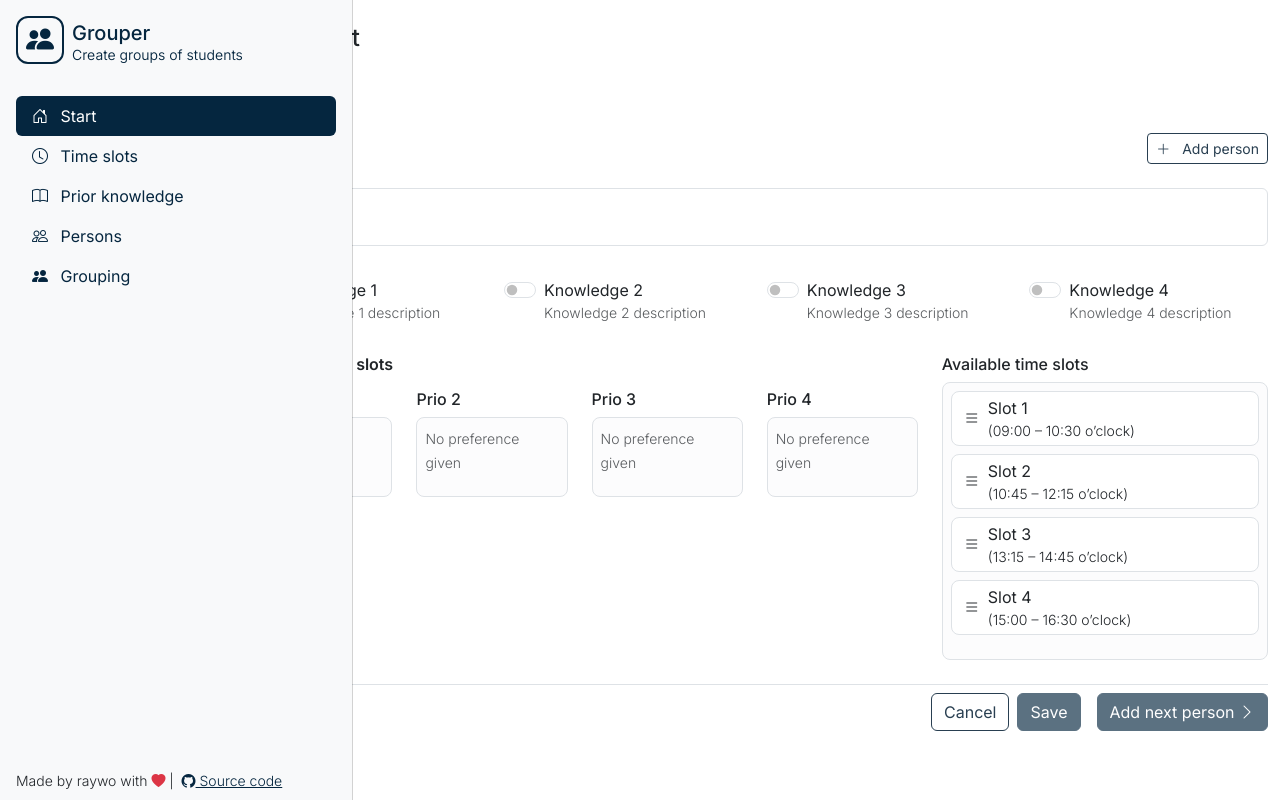
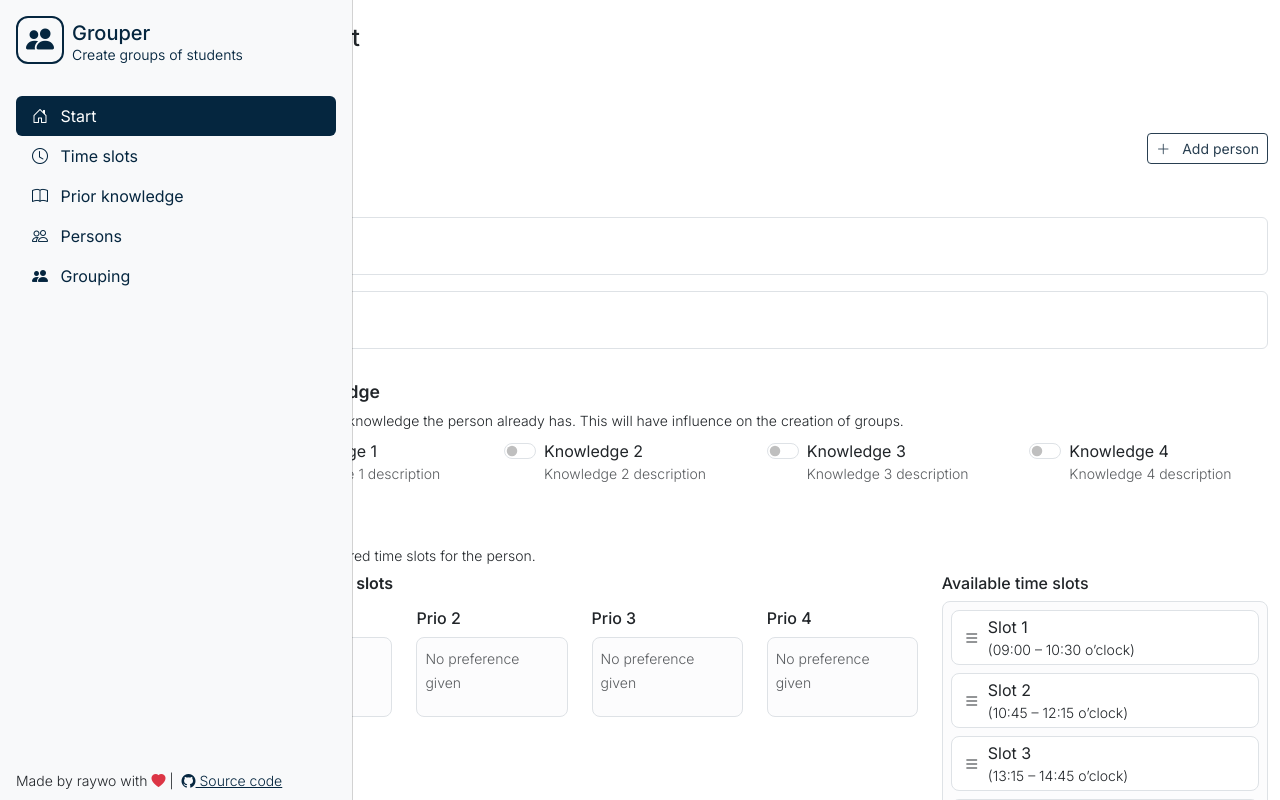
Before and after one commit to raywo-personal/teamify, an Angular app: page /start in a window 1280 px wide. Shown: the top 800 px of the page. Built offline with nearby package versions, Linux system fonts and the light colour scheme.

Commit message:
[WIP] Redesign person edit
Improve person edit.

```diff
--- a/src/app/persons/components/person-edit/person-edit.component.html
+++ b/src/app/persons/components/person-edit/person-edit.component.html
@@ -1,5 +1,6 @@
-<form (ngSubmit)="onSubmit()" #form="ngForm">
-  <div class="row mb-3">
+<form (ngSubmit)="onSubmit()" class="person-form" #form="ngForm">
+  <h3>Person</h3>
+  <div class="row">
     <div class="col">
       <div class="form-floating mb-3">
         <input
@@ -21,6 +22,31 @@
   </div>
 
   <div class="row mb-3">
+    <div class="col">
+      <div class="form-floating mb-3">
+        <input
+          type="text"
+          class="form-control"
+          id="info"
+          name="info"
+          [(ngModel)]="info"
+          minlength="2"
+          maxlength="150"
+        >
+        <label for="info">Information</label>
+        <div class="invalid-feedback">
+          Please enter information (2-150 characters).
+        </div>
+      </div>
+    </div>
+  </div>
+
+  <div class="row mb-3">
+    <h3>Prior knowledge</h3>
+    <small class="mb-2">
+      State what prior knowledge the person already has. This will have
+      influence on the creation of groups.
+    </small>
     @for (k of knowledge; track k.knowledge.id) {
       <div class="col">
         <div class="form-check form-switch mb-3">
@@ -45,11 +71,14 @@
               class="form-control"
               id="knowledge-remark-{{$index}}"
               name="knowledge-remark-{{$index}}"
-              required
               minlength="2"
-              maxlength="50"
+              maxlength="160"
+              [(ngModel)]="knowledge[$index].remark"
             >
             <label for="knowledge-remark-{{$index}}">Remark</label>
+            <div class="invalid-feedback">
+              Please enter a remark (2-160 characters).
+            </div>
           </div>
         }
       </div>
@@ -57,6 +86,10 @@
   </div>
 
   <div class="row mb-4" cdkDropListGroup>
+    <h3>Time slots</h3>
+    <small class="mb-2">
+      Select the preferred time slots for the person.
+    </small>
     <div class="col-8 slot-target">
       <h4 class="h6">Preferred time slots</h4>
 
--- a/src/app/persons/components/person-edit/person-edit.component.ts
+++ b/src/app/persons/components/person-edit/person-edit.component.ts
@@ -8,16 +8,20 @@ import {TimeSlotService} from '../../../timeslots/services/time-slot.service';
 import {PersonService} from '../../services/person.service';
 import {TimeSlotViewComponent} from '../../../timeslots/components/time-slot-view/time-slot-view.component';
 import {CdkDrag, CdkDragDrop, CdkDragPlaceholder, CdkDropList, CdkDropListGroup, moveItemInArray, transferArrayItem} from '@angular/cdk/drag-drop';
+import {createPersonKnowledge, PersonKnowledge} from '../../models/person-knowledge.model';
+import {createPersonTimeSlot, PersonTimeSlot} from '../../models/person-timeslot.model';
 
 
 interface PriorKnowledgeSelection {
-  knowledge: PriorKnowledge
+  knowledge: PriorKnowledge;
+  remark: string;
   selected: boolean;
 }
 
 
 interface TimeSlotSelection {
-  slot: TimeSlot
+  slot: TimeSlot;
+  priority: number;
   selected: boolean;
 }
 
@@ -47,10 +51,13 @@ export class PersonEditComponent implements OnInit {
   public cancelled = output();
 
   protected name: string = "";
+  protected info: string = "";
+
   protected knowledge: PriorKnowledgeSelection[] = [];
-  protected slots: TimeSlotSelection[] = [];
   protected knowledgeSource: PriorKnowledge[] = [];
   protected priorKnowledge: PriorKnowledge[] = [];
+
+  protected slots: TimeSlotSelection[] = [];
   protected timeSlots: TimeSlot[][] = [];
   protected timeSlotsSource: TimeSlot[] = [];
   // protected priorKnowledge$ = this.knowledgeService.knowledgeList$;
@@ -66,6 +73,7 @@ export class PersonEditComponent implements OnInit {
       }
 
       this.name = person.name;
+      this.info = person.info;
 
       // TODO: Remove!
       this.knowledgeService.knowledgeList$
@@ -73,20 +81,21 @@ export class PersonEditComponent implements OnInit {
           this.knowledge = knowledge.map(k => {
             return {
               knowledge: k,
-              selected: person.priorKnowledge.includes(k)
+              remark: "",
+              selected: person.priorKnowledge.find(pK => pK.priorKnowledge.id === k.id) !== undefined
             }
           });
         });
-
-      this.timeSlotService.slots$
-        .subscribe(slots => {
-          this.slots = slots.map(slot => {
-            return {
-              slot,
-              selected: person.timeSlots.includes(slot)
-            }
-          });
-        });
+      //
+      // this.timeSlotService.slots$
+      //   .subscribe(slots => {
+      //     this.slots = slots.map(slot => {
+      //       return {
+      //         slot,
+      //         selected: person.timeSlots.includes(slot)
+      //       }
+      //     });
+      //   });
     });
   }
 
@@ -108,12 +117,7 @@ export class PersonEditComponent implements OnInit {
 
 
   protected onSubmit() {
-    const person = {
-      id: this.person()?.id,
-      name: this.name,
-      priorKnowledge: this.knowledge.filter(k => k.selected).map(k => k.knowledge),
-      timeSlots: this.slots.filter(s => s.selected).map(s => s.slot)
-    };
+    const person = this.createPerson();
 
     if (this.edit()) {
       this.personService.updatePerson(person);
@@ -131,22 +135,17 @@ export class PersonEditComponent implements OnInit {
 
 
   protected onNextAdd() {
-    const person = {
-      name: this.name,
-      priorKnowledge: this.knowledge.filter(k => k.selected).map(k => k.knowledge),
-      timeSlots: this.slots.filter(s => s.selected).map(s => s.slot)
-    };
+    const person = this.createPerson();
 
     this.personService.addPerson(person);
-    this.name = ""
+    this.name = "";
+    this.info = "";
     this.knowledge = [];
     this.slots = [];
   }
 
 
   protected onSlotDropped(dropEvent: CdkDragDrop<TimeSlot[], any>) {
-    console.log("Dropped", dropEvent);
-
     if (dropEvent.previousContainer === dropEvent.container) {
       moveItemInArray(dropEvent.container.data, dropEvent.previousIndex, dropEvent.currentIndex);
     } else {
@@ -156,4 +155,24 @@ export class PersonEditComponent implements OnInit {
         dropEvent.currentIndex);
     }
   }
+
+
+  private createPerson() {
+    let priorKnowledge: PersonKnowledge[] = this.knowledge
+      .filter(k => k.selected)
+      .map(k => createPersonKnowledge(k.knowledge, k.remark));
+    let personTimeSlots: PersonTimeSlot[] = this.timeSlots
+      .map((s, index) => {
+        return s.map(slot => createPersonTimeSlot(slot, index + 1))
+      })
+      .flat();
+
+    return {
+      id: this.person()?.id,
+      name: this.name,
+      info: this.info,
+      priorKnowledge: priorKnowledge,
+      timeSlots: personTimeSlots
+    };
+  }
 }
--- a/src/app/persons/components/person-view/person-view.component.html
+++ b/src/app/persons/components/person-view/person-view.component.html
@@ -5,17 +5,18 @@
     </div>
 
     <div>
-      @for (knowledge of person().priorKnowledge; track knowledge.id) {
+      @for (knowledge of person().priorKnowledge; track knowledge.priorKnowledge.id) {
         <div class="badge text-bg-secondary rounded-pill me-2">
-          {{ knowledge.name }}
+          {{ knowledge.priorKnowledge.name }}
         </div>
       }
     </div>
 
     <div>
-      @for (slot of person().timeSlots; track slot.id) {
+      @for (slot of slots(); track slot.timeSlot.id) {
         <div class="badge bg-light text-primary rounded-pill me-2">
-          {{ slot.description }}
+          {{ slot.timeSlot.description }}&nbsp;|&nbsp;
+          <span class="badge bg-primary rounded-pill">{{ slot.priority ?? "-" }}</span>
         </div>
       }
     </div>
--- a/src/app/persons/components/person-view/person-view.component.ts
+++ b/src/app/persons/components/person-view/person-view.component.ts
@@ -1,4 +1,4 @@
-import {Component, input, output} from '@angular/core';
+import {Component, computed, input, output} from '@angular/core';
 import {Person} from '../../models/person.model';
 import {DeleteButtonComponent} from '../../../shared/components/delete-button/delete-button.component';
 
@@ -17,6 +17,18 @@ export class PersonViewComponent {
   public edit = output<Person>();
   public delete = output<Person>();
 
+  protected slots = computed(() => {
+    const person = this.person();
+    return person
+      .timeSlots
+      .sort((a, b) => {
+        const aPriority = a.priority || -1;
+        const bPriority = b.priority || -1;
+
+        return aPriority - bPriority;
+      })
+  })
+
 
   protected onEdit(event: MouseEvent) {
     event.stopPropagation();
--- /dev/null
+++ b/src/app/persons/models/person-knowledge.model.ts
@@ -0,0 +1,15 @@
+import {PriorKnowledge} from '../../prior-knowledge/models/prior-knowledge.model';
+
+
+export interface PersonKnowledge {
+  priorKnowledge: PriorKnowledge;
+  remark: string;
+}
+
+export function createPersonKnowledge(priorKnowledge: PriorKnowledge,
+                                      remark: string = ""): PersonKnowledge {
+  return {
+    priorKnowledge,
+    remark
+  };
+}
--- /dev/null
+++ b/src/app/persons/models/person-timeslot.model.ts
@@ -0,0 +1,16 @@
+import {TimeSlot} from '../../timeslots/models/time-slot.model';
+
+
+export interface PersonTimeSlot {
+  timeSlot: TimeSlot;
+  priority?: number;
+}
+
+
+export function createPersonTimeSlot(timeSlot: TimeSlot,
+                                     priority?: number): PersonTimeSlot {
+  return {
+    timeSlot,
+    priority
+  };
+}
--- a/src/app/persons/models/person.model.ts
+++ b/src/app/persons/models/person.model.ts
@@ -1,25 +1,24 @@
-import {PriorKnowledge} from '../../prior-knowledge/models/prior-knowledge.model';
-import {TimeSlot} from '../../timeslots/models/time-slot.model';
+import {PersonKnowledge} from './person-knowledge.model';
+import {PersonTimeSlot} from './person-timeslot.model';
 
 
 export interface Person {
-
   id?: string;
   name: string;
-  // TODO: Make list of knowledge including remarks
-  priorKnowledge: PriorKnowledge[];
-  // TODO: Make list of prioritized time slots
-  timeSlots: TimeSlot[];
-
+  info: string;
+  priorKnowledge: PersonKnowledge[];
+  timeSlots: PersonTimeSlot[];
 }
 
 
 export function createPerson(name: string,
-                             priorKnowledge: PriorKnowledge[] = [],
-                             timeSlots: TimeSlot[] = []): Person {
+                             info: string = "",
+                             priorKnowledge: PersonKnowledge[] = [],
+                             timeSlots: PersonTimeSlot[] = []): Person {
   return {
     id: crypto.randomUUID(),
     name,
+    info,
     priorKnowledge,
     timeSlots
   };
--- a/src/app/start/components/start/start.component.html
+++ b/src/app/start/components/start/start.component.html
@@ -4,7 +4,12 @@
   caption="Add person"
 />
 
-<app-person-edit
-  [person]="person"
+<app-person-edit [person]="person" (saved)="onSaved($event)"/>
 
-/>
+<hr>
+
+<div class="mb-5">
+  <app-person-view [person]="person" />
+</div>
+
+<hr>
--- a/src/app/start/components/start/start.component.ts
+++ b/src/app/start/components/start/start.component.ts
@@ -1,16 +1,16 @@
-import { Component } from '@angular/core';
-import {createPriorKnowledge} from "../../../prior-knowledge/models/prior-knowledge.model";
-import {PriorKnowledgeEditComponent} from "../../../prior-knowledge/components/prior-knowledge-edit/prior-knowledge-edit.component";
-import {createPerson} from '../../../persons/models/person.model';
+import {Component} from '@angular/core';
+import {createPerson, Person} from '../../../persons/models/person.model';
 import {PersonEditComponent} from '../../../persons/components/person-edit/person-edit.component';
 import {AddHeaderBarComponent} from '../../../shared/components/add-header-bar/add-header-bar.component';
+import {PersonViewComponent} from '../../../persons/components/person-view/person-view.component';
+
 
 @Component({
   selector: 'app-start',
   imports: [
-    PriorKnowledgeEditComponent,
     PersonEditComponent,
-    AddHeaderBarComponent
+    AddHeaderBarComponent,
+    PersonViewComponent
   ],
   templateUrl: './start.component.html',
   styleUrl: './start.component.scss'
@@ -19,4 +19,8 @@ export class StartComponent {
 
   protected person = createPerson("");
 
+
+  onSaved(person: Person) {
+    this.person = person;
+  }
 }
--- a/src/app/styles/persons.scss
+++ b/src/app/styles/persons.scss
@@ -1,3 +1,9 @@
+.person-form {
+  h3 {
+    font-size: 1.1rem;
+    font-weight: 600;
+  }
+
   .slot-source,
   .slot-target {
     h4 {
@@ -56,3 +62,4 @@
     padding: 0.25rem 0.75rem;
     margin-bottom: 0.5rem;
   }
+}
```
Also changed, not shown: src/app/persons/services/person.service.ts (+23 -3 lines). Lines whose indentation alone changed are shown as unchanged.
